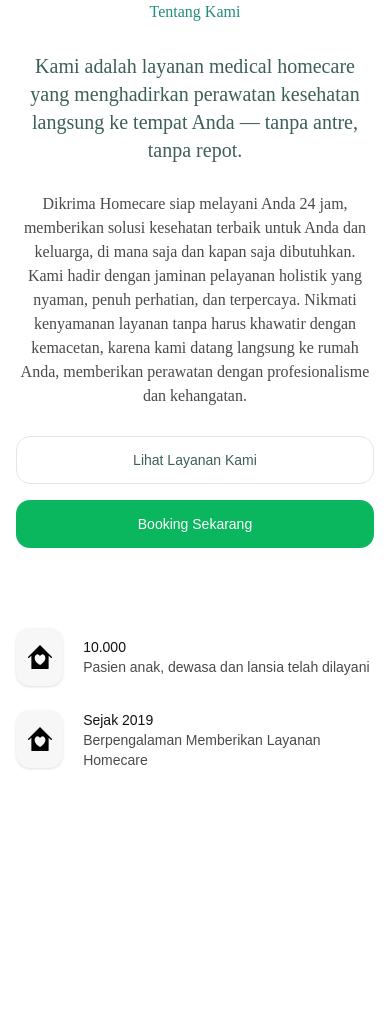
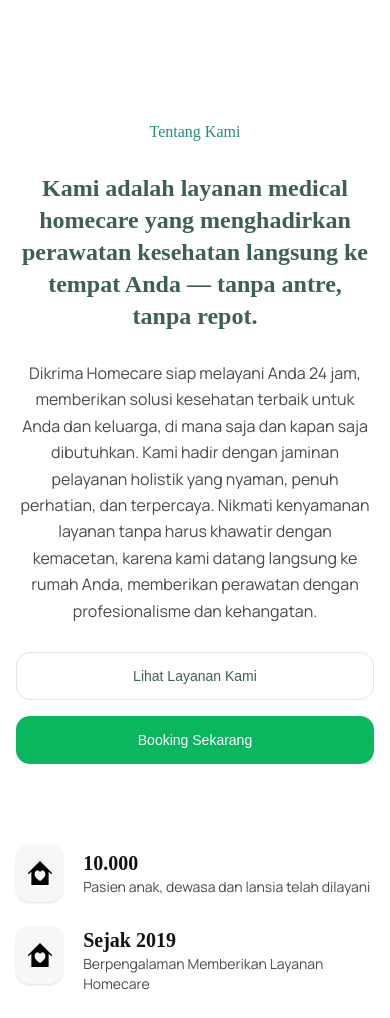
Before and after one commit to Idham112/dikrima_homecare, a Next.js app: page /components/TentangKami in a window 390 px wide. Before the commit the page ends 844 px from the top, so only its background shows below. Built offline with nearby package versions, Linux system fonts and the light colour scheme; a web font is replaced by a local one.

Commit message:
fix styling in product list, tentang kami and other section

```diff
--- a/src/components/ProductsList.jsx
+++ b/src/components/ProductsList.jsx
@@ -1,29 +1,29 @@
-import React from "react";
-import ProductsCard from "./ProductsCard";
-import products from "@/utilities/products";
+import React from 'react';
+import ProductsCard from './ProductsCard';
+import products from '@/utilities/products';
 
 function ProductsList() {
   return (
-    <div className="flex flex-col gap-8 items-center px-5 md:px-0">
+    <section className="flex flex-col gap-8 items-center  md:px-0 mt-16">
       <h2 className="text-center text-[#3D5F5A] font-bold text-2xl md:text-[32px]">
         Layanan Kami
       </h2>
-      <div className="grid grid-cols-2 justify-center md:max-w-[900px] -mx-[1px] -my-[1px]">
+      <div className="grid grid-cols-2 justify-center w-full md:max-w-[900px] -mx-[1px] -my-[1px]">
         {products.map((product, index) => (
           <div
             key={product.id}
             className={`
             border border-[#C3D4D1]
-            ${index % 2 === 0 ? "border-l-0" : "border-r-0"}
-            ${index < products.length ? "border-b-0" : ""}
-            ${index === 0 || index === 1 ? "border-t-0" : ""}
+            ${index % 2 === 0 ? 'border-l-0' : 'border-r-0'}
+            ${index < products.length ? 'border-b-0' : ''}
+            ${index === 0 || index === 1 ? 'border-t-0' : ''}
           `}
           >
             <ProductsCard product={product} />
           </div>
         ))}
       </div>
-    </div>
+    </section>
   );
 }
 
--- a/src/components/section/HeroSection.js
+++ b/src/components/section/HeroSection.js
@@ -7,13 +7,15 @@ function HeroSection() {
     <section className={'relative max-w-[1024px] mx-auto mt-6  md:mt-16'}>
       <Image
         src={'/imageLeft.png'}
-        className={'hidden absolute md:block md:-left-[350px]'}
+        className={'hidden absolute md:block md:-left-[300px] h-[350px] w-auto'}
         width={325}
         height={400}
       />
       <Image
         src={'/imageRight.png'}
-        className={'hidden absolute md:block md:-right-[350px]'}
+        className={
+          'hidden absolute md:block md:-right-[300px] h-[350px] w-auto'
+        }
         width={325}
         height={400}
       />
--- a/src/pages/components/PartnerKesehatan.jsx
+++ b/src/pages/components/PartnerKesehatan.jsx
@@ -1,29 +1,29 @@
-import Image from "next/image";
-import Marquee from "react-fast-marquee";
+import Image from 'next/image';
+import Marquee from 'react-fast-marquee';
 
 const PartnerKesehatan = () => {
   const partners = [
     {
-			src: "/tentangKamiLogoRelated/regenic.png",
-			alt: "Regenic",
+      src: '/tentangKamiLogoRelated/regenic.png',
+      alt: 'Regenic',
       width: 217,
       height: 64,
     },
     {
-			src: "/tentangKamiLogoRelated/kalbe.png",
-			alt: "Kalbe",
+      src: '/tentangKamiLogoRelated/kalbe.png',
+      alt: 'Kalbe',
       width: 116,
       height: 64,
     },
     {
-			src: "/tentangKamiLogoRelated/biofarma.png",
-			alt: "Biofarma",
+      src: '/tentangKamiLogoRelated/biofarma.png',
+      alt: 'Biofarma',
       width: 132,
       height: 64,
     },
     {
-			src: "/tentangKamiLogoRelated/prodia.png",
-			alt: "Prodia",
+      src: '/tentangKamiLogoRelated/prodia.png',
+      alt: 'Prodia',
       width: 90,
       height: 72,
     },
@@ -31,11 +31,9 @@ const PartnerKesehatan = () => {
 
   return (
     <div className="text-black flex flex-col md:flex-row lg:flex-row mt-30 mx-0 md:mx-20">
-			<div className="">
       <h2 className="mr-0 text-[#3D5f5A] md:mr-30 text-[20px] md:text-2xl w-full md:w-[196px] mb-6 md:mb-0 text-center md:text-left">
         Partner Kesehatan Kami
       </h2>
-			</div>
 
       {/* Desktop view - keep existing style */}
       <div className="hidden lg:flex flex-row gap-20">
--- a/src/pages/components/TentangKami.jsx
+++ b/src/pages/components/TentangKami.jsx
@@ -1,30 +1,29 @@
-import Image from "next/image";
+import Image from 'next/image';
 import {
   tentangKami,
   patient,
   since,
   partnerKesehatan,
   testimony,
-} from "../utilties/tentangkami";
+} from '../utilties/tentangkami';
 
 const TentangKamiPage = () => {
   return (
-		<div className="flex flex-col lg:flex-row ml-0 lg:ml-20">
+    <div className="max-w-7xl mx-auto flex flex-col lg:flex-row mt-[120px]">
       <div className="text-black basis-full lg:basis-2/3">
         <div className="flex flex-col gap-7 w-full lg:w-[700px] px-4 lg:px-0 text-center lg:text-left">
-					<div>
-						<h3 className="text-base text-[#238C7E]">{tentangKami.title}</h3>
-					</div>
-					<div>
-						<h1 className="text-xl md:text-2xl lg:text-4xl text-[#3D5f5A]">
+          <h3 className="text-base text-[#238C7E] font-serif">
+            {tentangKami.title}
+          </h3>
+
+          <h2 className="text-2xl  lg:text-4xl text-[#3D5f5A] font-serif font-bold">
             {tentangKami.desc}
-						</h1>
-					</div>
-					<div>
-						<h3 className="text-base text-[#4A4A4A] w-full lg:w-[680px]">
+          </h2>
+
+          <p className="text-base font-sans text-[#4A4A4A] w-full lg:w-[680px] leading-[165%]">
             {tentangKami.cont}
-						</h3>
-					</div>
+          </p>
+
           <div className="flex flex-col sm:flex-row gap-4 lg:gap-10 justify-center lg:justify-start">
             <button className="w-full text-[#3D5f5A] sm:w-[180px] lg:w-[200px] h-12 rounded-xl border-[1.5px] gap-2.5 py-[14px] px-2.5 flex items-center justify-center text-sm lg:text-base">
               Lihat Layanan Kami
@@ -43,8 +42,10 @@ const TentangKamiPage = () => {
               <Image src="/hospice_1.png" alt="Icon" width={32} height={32} />
             </div>
             <div className="flex flex-col justify-center w-full max-w-[310px]">
-							<div className="text-sm text-[#121212]">{patient.number}</div>
-							<div className="text-sm text-[#4A4A4A]">{patient.desc}</div>
+              <h4 className="text-xl text-[#121212] font-bold font-sans">
+                {patient.number}
+              </h4>
+              <p className="text-sm text-[#4A4A4A] font-sans">{patient.desc}</p>
             </div>
           </div>
 
@@ -53,8 +54,10 @@ const TentangKamiPage = () => {
               <Image src="/hospice_1.png" alt="Icon" width={32} height={32} />
             </div>
             <div className="flex flex-col justify-center w-full max-w-[310px]">
-							<div className="text-sm text-[#121212]">{since.number}</div>
-							<div className="text-sm text-[#4A4A4A]">{since.desc}</div>
+              <h4 className="text-xl text-[#121212] font-bold font-sans">
+                {since.number}
+              </h4>
+              <p className="text-sm text-[#4A4A4A] font-sans">{since.desc}</p>
             </div>
           </div>
         </div>
--- a/src/pages/index.js
+++ b/src/pages/index.js
@@ -1,14 +1,12 @@
-import Image from 'next/image';
 import WhySection from '@/components/section/WhySection';
 import Container from '@/components/common/Container';
 import NavigationBar from '@/components/navigation/NavigationBar';
 import HeroSection from '@/components/section/HeroSection';
 import SocialProofSection from '@/components/section/SocialProofSection';
-import Image from "next/image";
-import TentangKamiPage from "./components/TentangKami";
-import PartnerKesehatan from "./components/PartnerKesehatan";
-import GaleriLayananPasien from "./components/GaleriLayananPasien";
-import ProductsList from "@/components/ProductsList";
+import TentangKamiPage from './components/TentangKami';
+import PartnerKesehatan from './components/PartnerKesehatan';
+import GaleriLayananPasien from './components/GaleriLayananPasien';
+import ProductsList from '@/components/ProductsList';
 
 export default function Home() {
   return (
@@ -16,15 +14,14 @@ export default function Home() {
       <Container>
         <NavigationBar />
         <HeroSection />
+        <SocialProofSection />
         <ProductsList />
-      <SocialProofSection />
+
         <WhySection />
       </Container>
       <TentangKamiPage />
       <PartnerKesehatan />
       <GaleriLayananPasien />
     </>
-
-
   );
 }
```
Also changed, not shown: 1 other file (tests, documents, lock files or other folders). Lines whose indentation alone changed are shown as unchanged.
